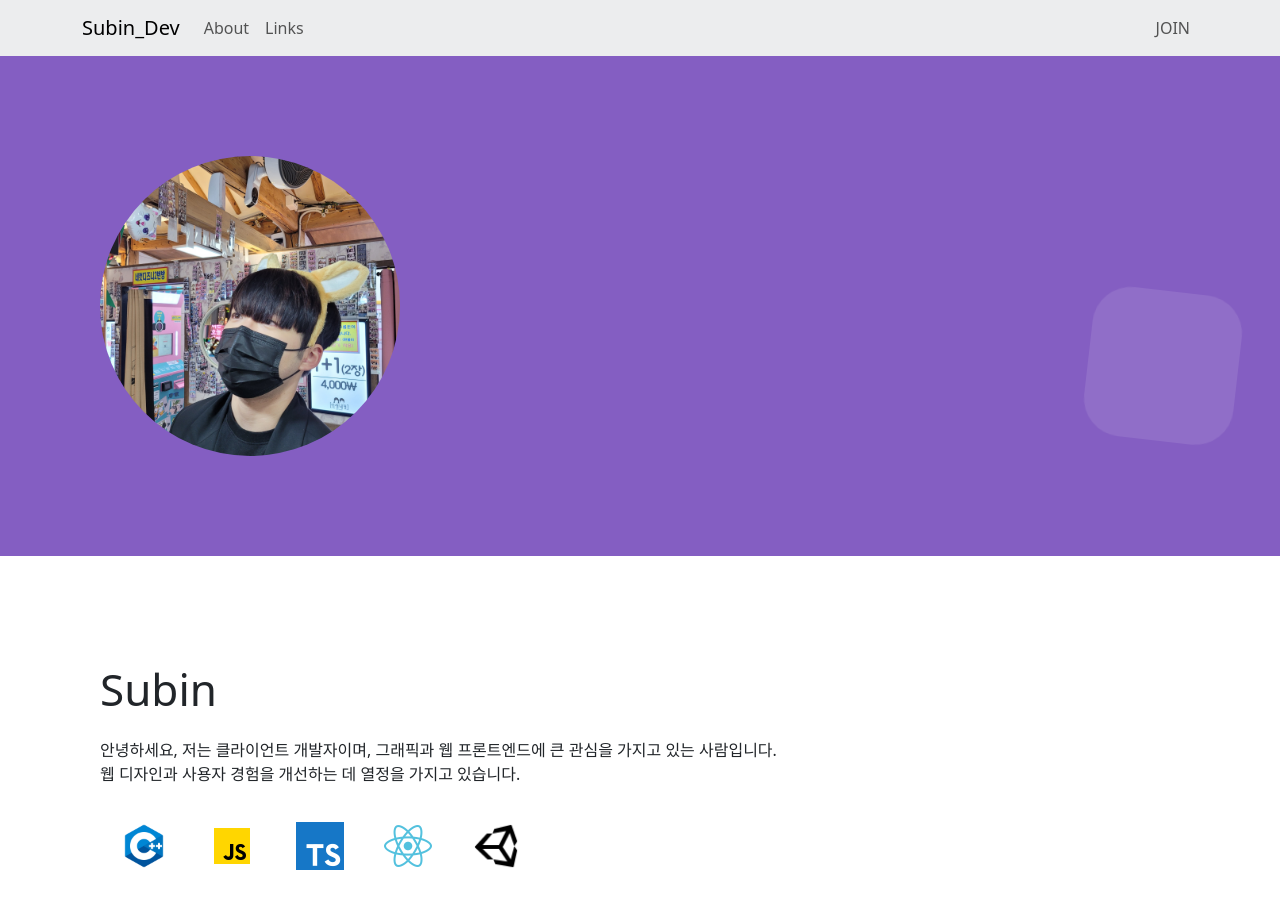
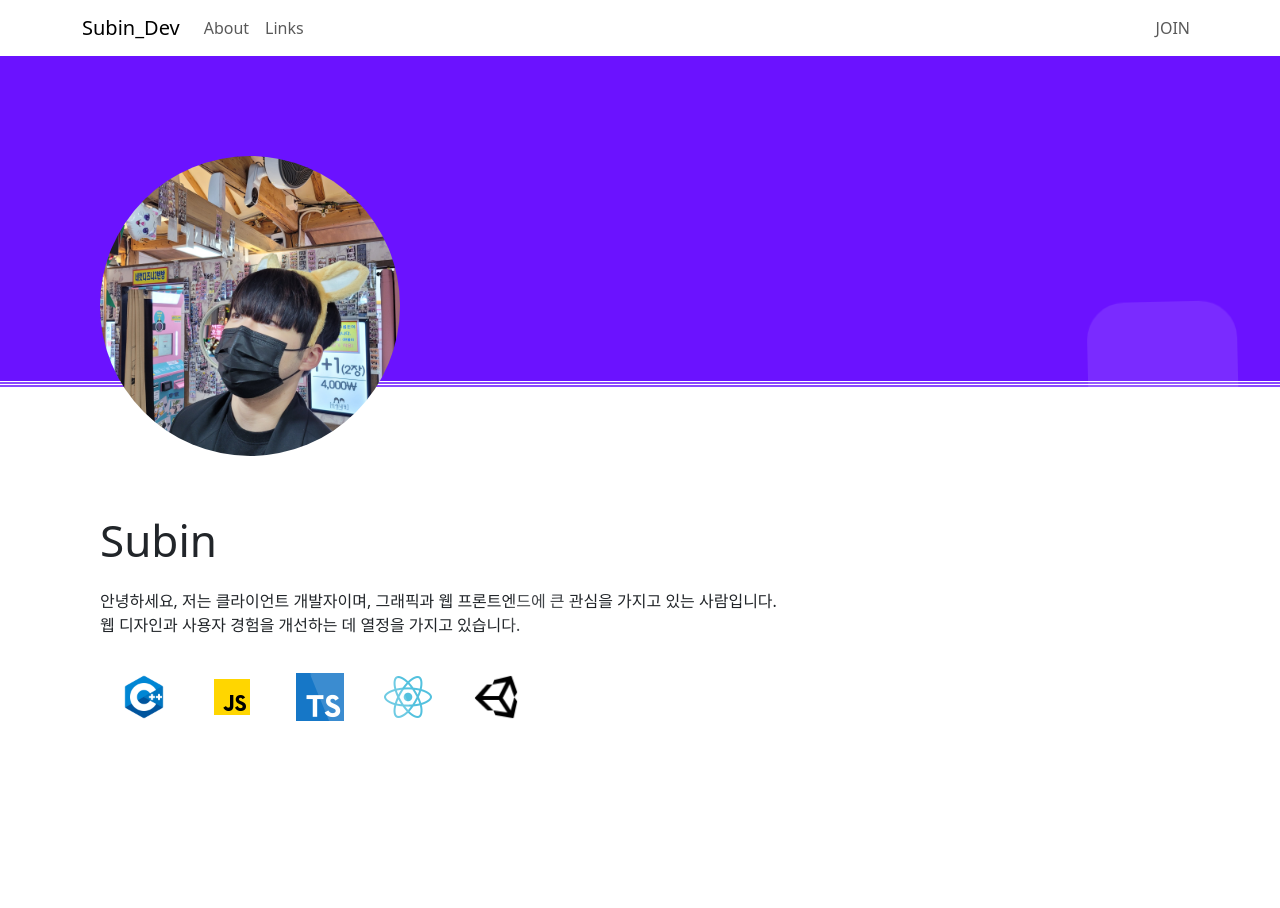
Before and after one commit to dmstjdhdh/Muzik_Service, a React (Create React App) app: page / in a window 1280 px wide. Shown: the top 908 px of the page. After the commit the page ends 867 px from the top, so only its background shows below. Built offline with nearby package versions, Linux system fonts and the light colour scheme.

Commit message:
[Add] Home 기본디자인 완료

```diff
--- a/src/components/home.jsx
+++ b/src/components/home.jsx
@@ -8,6 +8,17 @@ const ContainerParent = styled.div`
 `;
 
 const ProfileContent = styled.div`
+  background: #6b12ff;
+  background: -webkit-linear-gradient(to left, #5918ab, #570e69);
+
+  flex: 1;
+  width: 100%;
+  height: 325px;
+  align-items: center;
+  flex-direction: row;
+`;
+
+const PortfolioContent = styled.div`
   background: #845EC2;
   background: -webkit-linear-gradient(to left, #B39CD0, #FBEAFF);
 
@@ -16,6 +27,15 @@ const ProfileContent = styled.div`
   height: 100%;
   align-items: center;
   flex-direction: column;
+`;
+
+const Line = styled.div`
+  background: #8b49ff;
+
+  flex: 1;
+  width: 100%;
+  height: 2px;
+  margin-top: 1px;
 `;
 
 const ImageBox = styled.img`
@@ -42,10 +62,10 @@ const TextContent = styled.div`
   flex: 1;
   text-align: left;
   width: 100%;
-  height: 500px;
+  height: 360px;
   flex-direction: column;
   margin-left: 100px;
-  margin-top: 100px;
+  margin-top: 120px;
 
 `;
 
@@ -75,6 +95,8 @@ const Home = () => {
                 </ul>
                 <ImageBox src="/profile.jpeg"/>
             </ProfileContent>
+            <Line/>
+            <Line/>
             <TextContent>
                 <IntroductionTitle>
                     Subin
@@ -91,6 +113,9 @@ const Home = () => {
                     <ImageStack src="/unityicon.png"/>
                 </ImageStackContainer>
             </TextContent>
+            <PortfolioContent>
+
+            </PortfolioContent>
         </ContainerParent>
 
     )
--- a/src/components/navibar.js
+++ b/src/components/navibar.js
@@ -15,7 +15,7 @@ function TopBar() {
     };
 
     const customStyle = {
-
+        background: 'white',
     };
 
     return (
```
